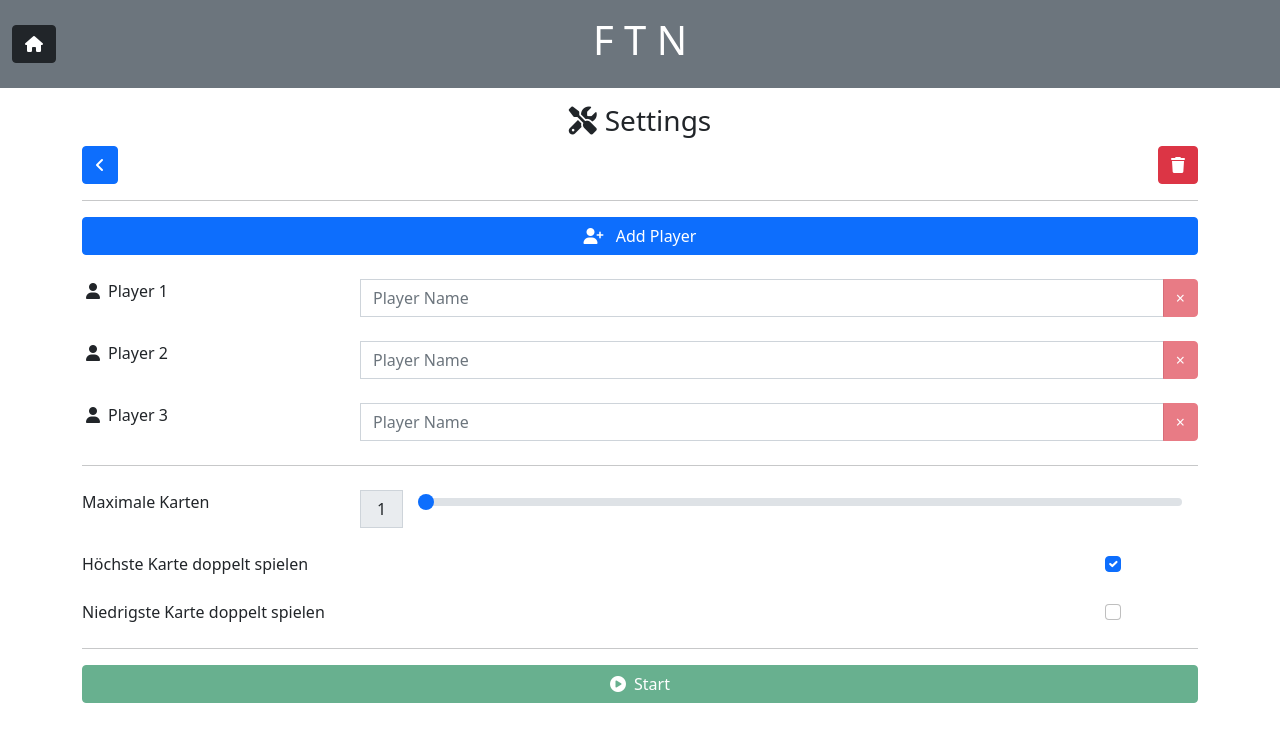
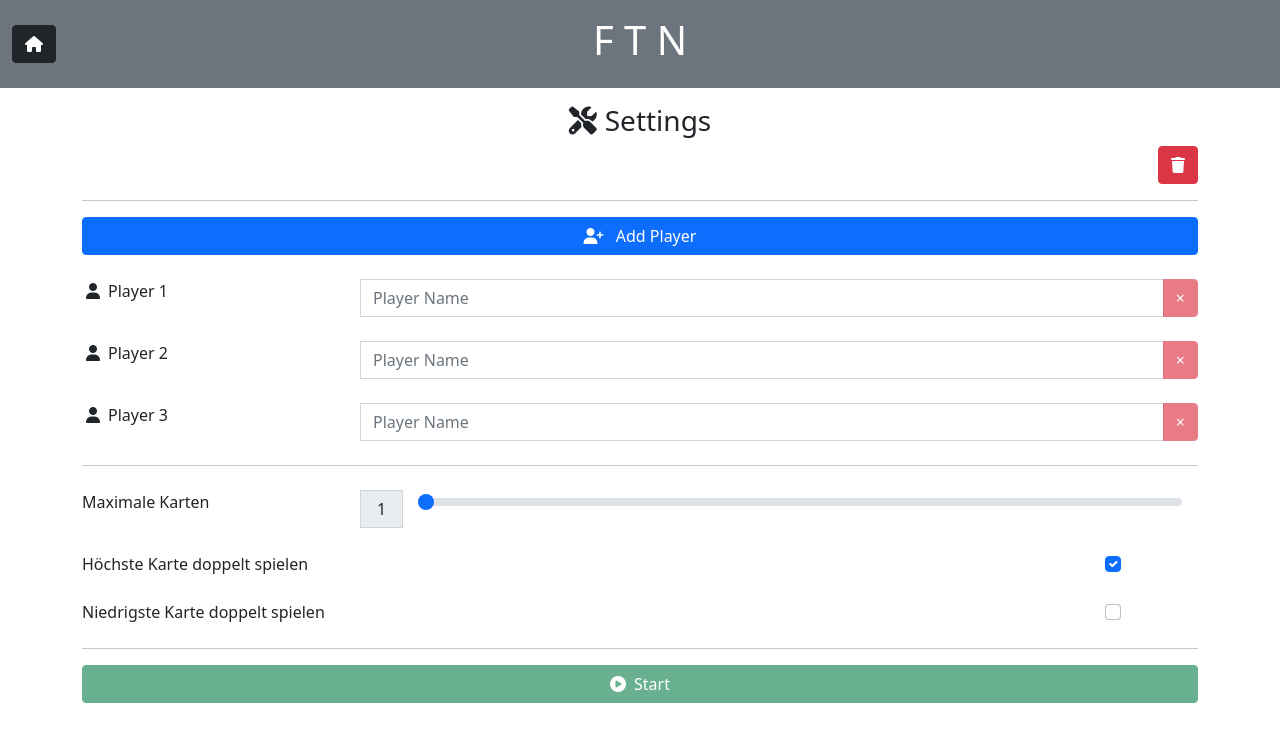
Before and after one commit to sivakumm/FTN, an Angular app: page /settings in a window 1280 px wide. Shown: the top 742 px of the page. Built offline with nearby package versions, Linux system fonts and the light colour scheme.

Commit message:
corrects routing

```diff
--- a/src/app/settings/settings.component.html
+++ b/src/app/settings/settings.component.html
@@ -6,7 +6,6 @@
   </div>
   <div class="row">
     <div class="col text-start">
-      <button class="btn btn-primary" (click)="goToMainMenu()"><i class="fas fa-angle-left"></i></button>
     </div>
     <div class="col text-end">
       <button class="btn btn-danger" (click)="initializeForm()"><i class="fas fa-trash"></i></button>
--- a/src/app/settings/settings.component.ts
+++ b/src/app/settings/settings.component.ts
@@ -1,3 +1,4 @@
+import { Router } from '@angular/router';
 import { UtilService } from './../service/util.service';
 import { IPlayer } from './../interfaces/player.interface';
 import { ISetting } from './../interfaces/setting.interface';
@@ -16,7 +17,7 @@ export class SettingsComponent implements OnInit {
   settingsForm: FormGroup;
   settingsFound = false;
 
-  constructor(private fb: FormBuilder, private utilService: UtilService) {
+  constructor(private fb: FormBuilder, private utilService: UtilService, private router: Router) {
     this.settingsForm = this.fb.group({});
   }
 
@@ -94,14 +95,10 @@ export class SettingsComponent implements OnInit {
       players
     };
     this.utilService.saveGameState(setting);
-    // this.utilService.setPageState(2);
+    this.router.navigateByUrl('/game');
   }
 
   removeAlert(): void {
     this.settingsFound = false;
   }
-
-  goToMainMenu(): void {
-    // this.utilService.setPageState(0);
-  }
 }
```
